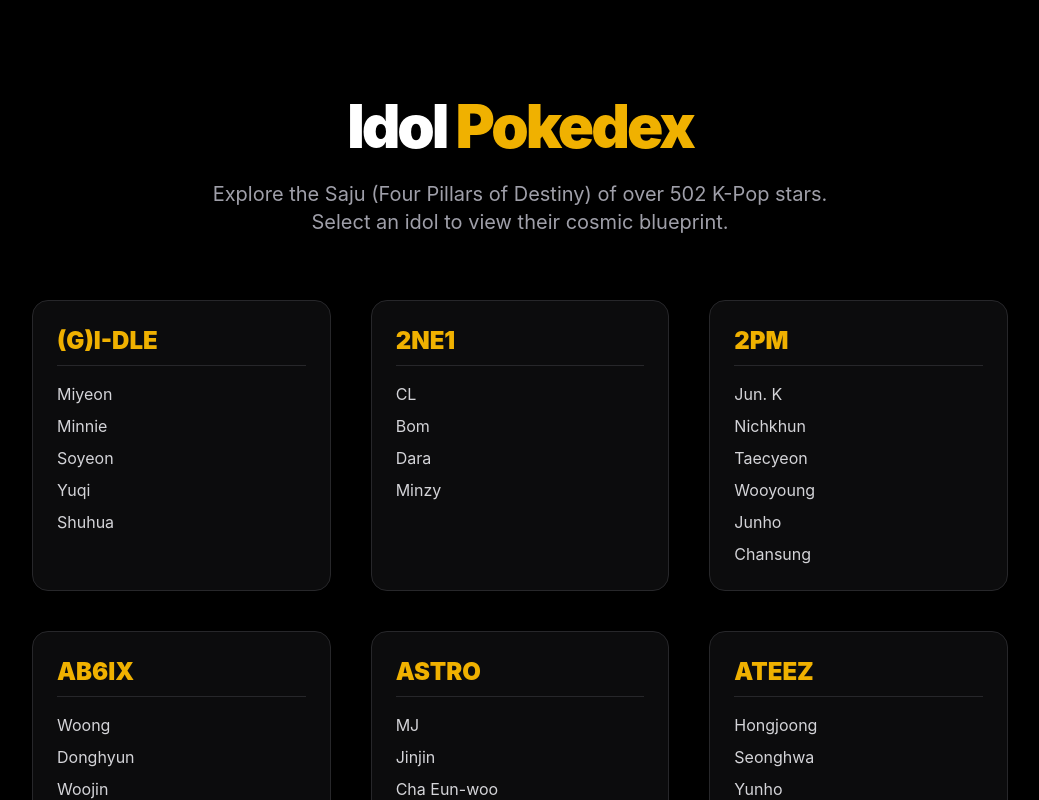
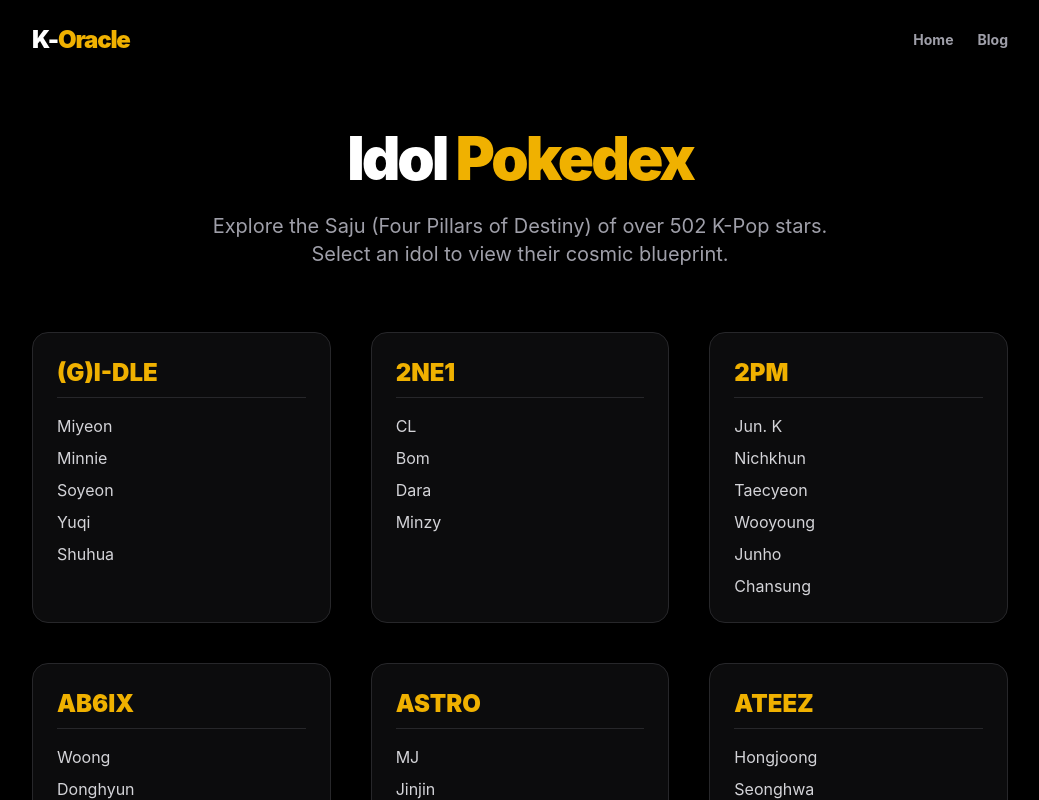
Before and after one commit to cwjung77-glitch/K-oracle, a Next.js app: page /idols in a window 1280 px wide. Shown: the top 800 px of the page, without its empty margins (120-1159 px from the left). Built offline with nearby package versions, Linux system fonts and the light colour scheme.

Commit message:
Fix idol page 404 by awaiting params and add global navigation

```diff
--- a/src/app/idols/[slug]/page.js
+++ b/src/app/idols/[slug]/page.js
@@ -15,7 +15,9 @@ export async function generateStaticParams() {
 
 // 2. Dynamic SEO Metadata
 export async function generateMetadata({ params }) {
-  const idolData = idolsDB.find(i => parseIdolName(i.name).slug === params.slug);
+  const resolvedParams = await params;
+  const slug = resolvedParams.slug;
+  const idolData = idolsDB.find(i => parseIdolName(i.name).slug === slug);
   if (!idolData) return { title: 'Not Found' };
 
   const { member, group } = parseIdolName(idolData.name);
@@ -25,9 +27,11 @@ export async function generateMetadata({ params }) {
   };
 }
 
-export default function IdolProfilePage({ params }) {
+export default async function IdolProfilePage({ params }) {
+  const resolvedParams = await params;
+  const slug = resolvedParams.slug;
   // Find idol
-  const idolData = idolsDB.find(i => parseIdolName(i.name).slug === params.slug);
+  const idolData = idolsDB.find(i => parseIdolName(i.name).slug === slug);
 
   if (!idolData) {
     notFound();
@@ -38,7 +42,19 @@ export default function IdolProfilePage({ params }) {
 
   return (
     <div className="min-h-screen bg-black text-white pt-24 pb-20">
-      <main className="max-w-3xl mx-auto px-6">
+
+        {/* Simple Global Nav */}
+        <div className="absolute top-0 left-0 w-full p-6 flex justify-between items-center max-w-3xl mx-auto right-0 z-50">
+          <Link href="/" className="text-2xl font-black tracking-tighter text-white hover:text-yellow-500 transition-colors">
+            K-<span className="text-yellow-500">Oracle</span>
+          </Link>
+          <div className="flex gap-6 items-center">
+            <Link href="/" className="text-sm font-bold text-zinc-400 hover:text-white transition-colors">Home</Link>
+            <Link href="/blog" className="text-sm font-bold text-zinc-400 hover:text-white transition-colors">Blog</Link>
+          </div>
+        </div>
+
+      <main className="max-w-3xl mx-auto px-6 relative z-10 pt-8">
 
         {/* Breadcrumb */}
         <div className="mb-10 text-zinc-500 text-sm font-bold uppercase tracking-wider">
@@ -119,7 +135,7 @@ export default function IdolProfilePage({ params }) {
         )}
 
         {/* Engagement */}
-        <BlogEngagement title={`${member}'s Saju`} slug={params.slug} />
+        <BlogEngagement title={`${member}'s Saju`} slug={slug} />
 
         {/* Massive Funnel CTA */}
         <div className="mt-16 bg-[radial-gradient(ellipse_at_center,_var(--tw-gradient-stops))] from-zinc-800 via-black to-black p-10 rounded-3xl border border-yellow-500/30 text-center relative overflow-hidden">
--- a/src/app/idols/page.js
+++ b/src/app/idols/page.js
@@ -24,7 +24,19 @@ export default function IdolsDirectory() {
 
   return (
     <div className="min-h-screen bg-black text-white pt-24 pb-20">
-      <main className="max-w-5xl mx-auto px-6">
+
+        {/* Simple Global Nav */}
+        <div className="absolute top-0 left-0 w-full p-6 flex justify-between items-center max-w-5xl mx-auto right-0 z-50">
+          <Link href="/" className="text-2xl font-black tracking-tighter text-white hover:text-yellow-500 transition-colors">
+            K-<span className="text-yellow-500">Oracle</span>
+          </Link>
+          <div className="flex gap-6 items-center">
+            <Link href="/" className="text-sm font-bold text-zinc-400 hover:text-white transition-colors">Home</Link>
+            <Link href="/blog" className="text-sm font-bold text-zinc-400 hover:text-white transition-colors">Blog</Link>
+          </div>
+        </div>
+
+      <main className="max-w-5xl mx-auto px-6 relative z-10 pt-8">
         <header className="mb-16 text-center">
           <h1 className="text-4xl md:text-6xl font-black mb-6 tracking-tighter">
             Idol <span className="text-yellow-500">Pokedex</span>
```
